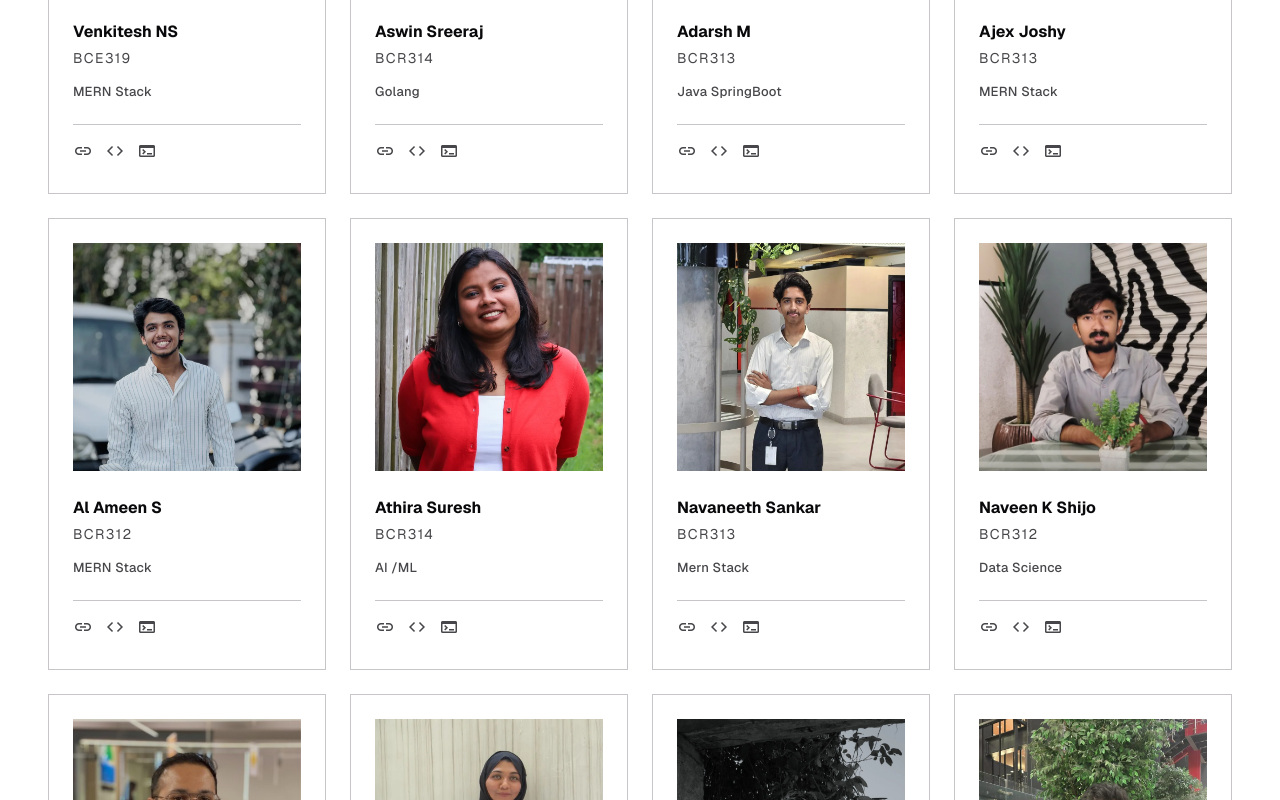
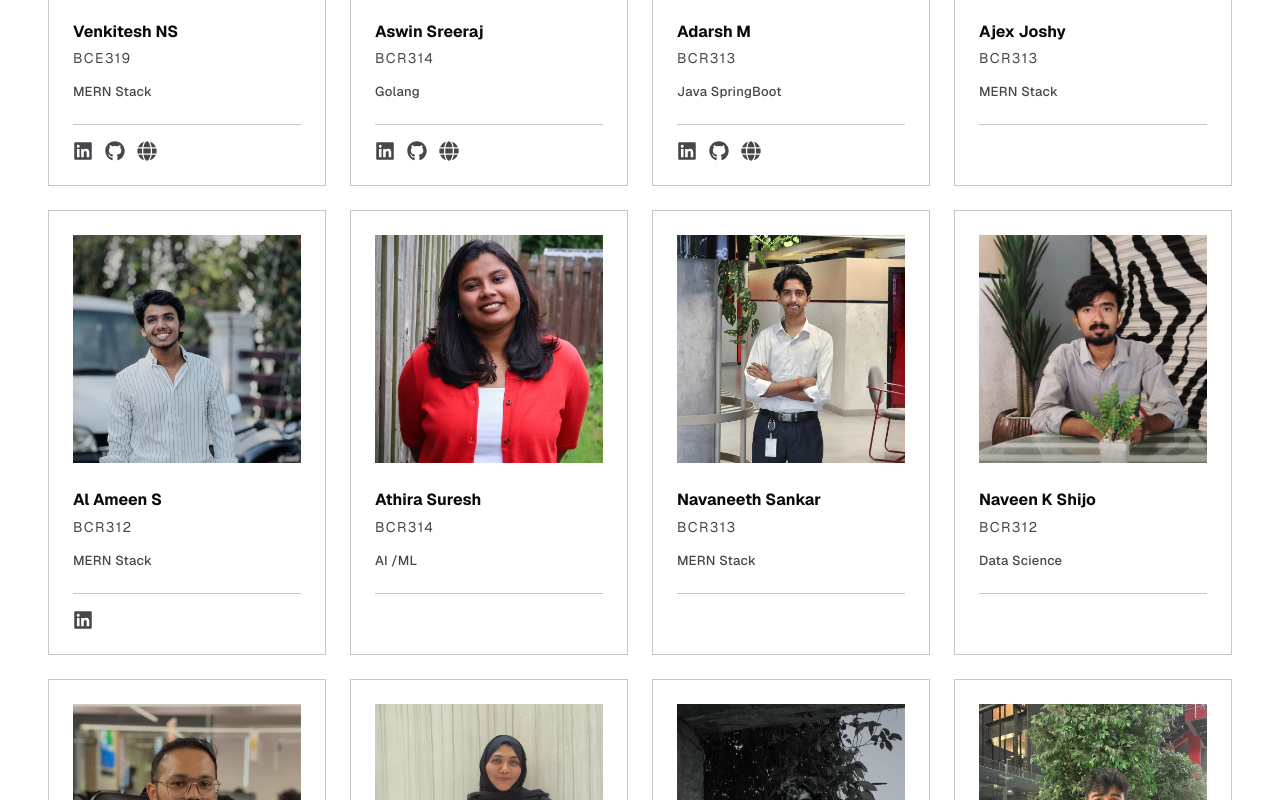
Before and after one commit to ACE-Program-Brototype/ace-web, a React (Vite) app: page /directory in a window 1280 px wide. Shown: the part 880-1680 px from the top of the page. Built offline with nearby package versions, Linux system fonts and the light colour scheme; a web font is replaced by a local one.

Commit message:
feat: added logo and redirect to linkedin, giHub, portfolio. When no result found for search - added a component for empty state

```diff
--- a/src/constants/studentsDatas.js
+++ b/src/constants/studentsDatas.js
@@ -18,14 +18,23 @@ export const STUDENTS = [
   {
     name: 'Venkitesh NS', batch: 'BCE319', stack: 'MERN Stack',
     img: venkiteshImg,
+    linkedin: 'https://www.linkedin.com/in/venkitesh-n-s-53195132b/',
+    github: 'https://github.com',
+    portfolio: 'https://example.com',
   },
   {
     name: 'Aswin Sreeraj', batch: 'BCR314', stack: 'Golang',
     img: aswinImg,
+    linkedin: 'https://www.linkedin.com/in/aswinsreeraj/',
+    github: 'https://github.com',
+    portfolio: 'https://example.com',
   },
   {
     name: 'Adarsh M', batch: 'BCR313', stack: 'Java SpringBoot',
     img: adarshImg,
+    linkedin: 'https://linkedin.com',
+    github: 'https://github.com',
+    portfolio: 'https://example.com',
   },
   {
     name: 'Ajex Joshy', batch: 'BCR313', stack: 'MERN Stack',
@@ -34,13 +43,14 @@ export const STUDENTS = [
   {
     name: 'Al Ameen S', batch: 'BCR312', stack: 'MERN Stack',
     img: alAmeenImg,
+    linkedin: 'https://www.linkedin.com/in/alameens07/',
   },
   {
     name: 'Athira Suresh', batch: 'BCR314', stack: 'AI /ML',
     img: athiraImg,
   },
   {
-    name: 'Navaneeth Sankar', batch: 'BCR313', stack: 'Mern Stack',
+    name: 'Navaneeth Sankar', batch: 'BCR313', stack: 'MERN Stack',
     img: navaneethImg,
   },
   {
@@ -56,7 +66,7 @@ export const STUDENTS = [
     img: shifanaImg,
   },
   {
-    name: 'Sreehari Sunil', batch: 'BCR313', stack: 'Mern Stack',
+    name: 'Sreehari Sunil', batch: 'BCR313', stack: 'MERN Stack',
     img: sreehari,
   },
   {
@@ -64,11 +74,11 @@ export const STUDENTS = [
     img: faizalR,
   },
   {
-    name: 'Bennet Sharwin', batch: 'BCR63', stack: 'MERN',
+    name: 'Bennet Sharwin', batch: 'BCR63', stack: 'MERN Stack',
     img: bennet,
   },
   {
-    name: 'Kenneth Roger Nelson', batch: 'BCR66', stack: 'MERN',
+    name: 'Kenneth Roger Nelson', batch: 'BCR66', stack: 'MERN Stack',
     img: kenneth,
   },
 
--- a/src/pages/StudentsPage.jsx
+++ b/src/pages/StudentsPage.jsx
@@ -1,4 +1,5 @@
 import { useState } from 'react';
+import { FaLinkedin, FaGithub, FaGlobe } from 'react-icons/fa';
 import { motion } from 'framer-motion';
 
 const revealVariant = {
@@ -50,6 +51,7 @@ export default function StudentsPage() {
         </section>
 
         {/* Directory Grid */}
+        {filtered.length > 0 ? (
           <motion.section
             className="grid grid-cols-1 sm:grid-cols-2 lg:grid-cols-4 gap-gutter mb-24"
             initial="hidden" whileInView="visible" viewport={{ once: true }} variants={stagger}
@@ -73,19 +75,45 @@ export default function StudentsPage() {
                 </div>
                 <p className="font-label-sm text-label-sm text-on-surface-variant mb-6 line-clamp-2">{s.stack}</p>
                 <div className="flex items-center space-x-3 pt-4 border-t border-outline-variant">
-                <a href="#" className="text-on-surface-variant hover:text-primary transition-colors">
-                  <span className="material-symbols-outlined text-[20px]">link</span>
+                  {s.linkedin && (
+                    <a href={s.linkedin} target="_blank" rel="noopener noreferrer" className="text-on-surface-variant hover:text-primary transition-colors">
+                      <FaLinkedin className="text-[20px]" />
                     </a>
-                <a href="#" className="text-on-surface-variant hover:text-primary transition-colors">
-                  <span className="material-symbols-outlined text-[20px]">code</span>
+                  )}
+                  {s.github && (
+                    <a href={s.github} target="_blank" rel="noopener noreferrer" className="text-on-surface-variant hover:text-primary transition-colors">
+                      <FaGithub className="text-[20px]" />
                     </a>
-                <a href="#" className="text-on-surface-variant hover:text-primary transition-colors">
-                  <span className="material-symbols-outlined text-[20px]">terminal</span>
+                  )}
+                  {s.portfolio && (
+                    <a href={s.portfolio} target="_blank" rel="noopener noreferrer" className="text-on-surface-variant hover:text-primary transition-colors">
+                      <FaGlobe className="text-[20px]" />
                     </a>
+                  )}
                 </div>
               </motion.article>
             ))}
           </motion.section>
+        ) : (
+          <motion.div
+            initial={{ opacity: 0, y: 20 }}
+            animate={{ opacity: 1, y: 0 }}
+            transition={{ duration: 0.5 }}
+            className="flex flex-col items-center justify-center py-24 px-6 text-center border border-dashed border-outline-variant bg-surface-container-lowest mb-24"
+          >
+            <span className="material-symbols-outlined text-4xl text-on-surface-variant mb-4">search_off</span>
+            <h3 className="font-headline-md text-headline-md text-primary mb-2">No Matches Found</h3>
+            <p className="font-body-md text-body-md text-on-surface-variant max-w-md">
+              We couldn't find any students matching "<span className="text-primary font-bold">{query}</span>". Try adjusting your search terms or checking for typos.
+            </p>
+            <button
+              onClick={() => setQuery('')}
+              className="mt-6 px-6 py-3 border border-outline-variant hover:border-primary text-primary font-label-sm text-label-sm uppercase tracking-wider transition-colors bg-surface-container-low hover:bg-surface-container-lowest"
+            >
+              Clear Search
+            </button>
+          </motion.div>
+        )}
       </main>
     </div>
   );
```
Lines whose indentation alone changed are shown as unchanged.
